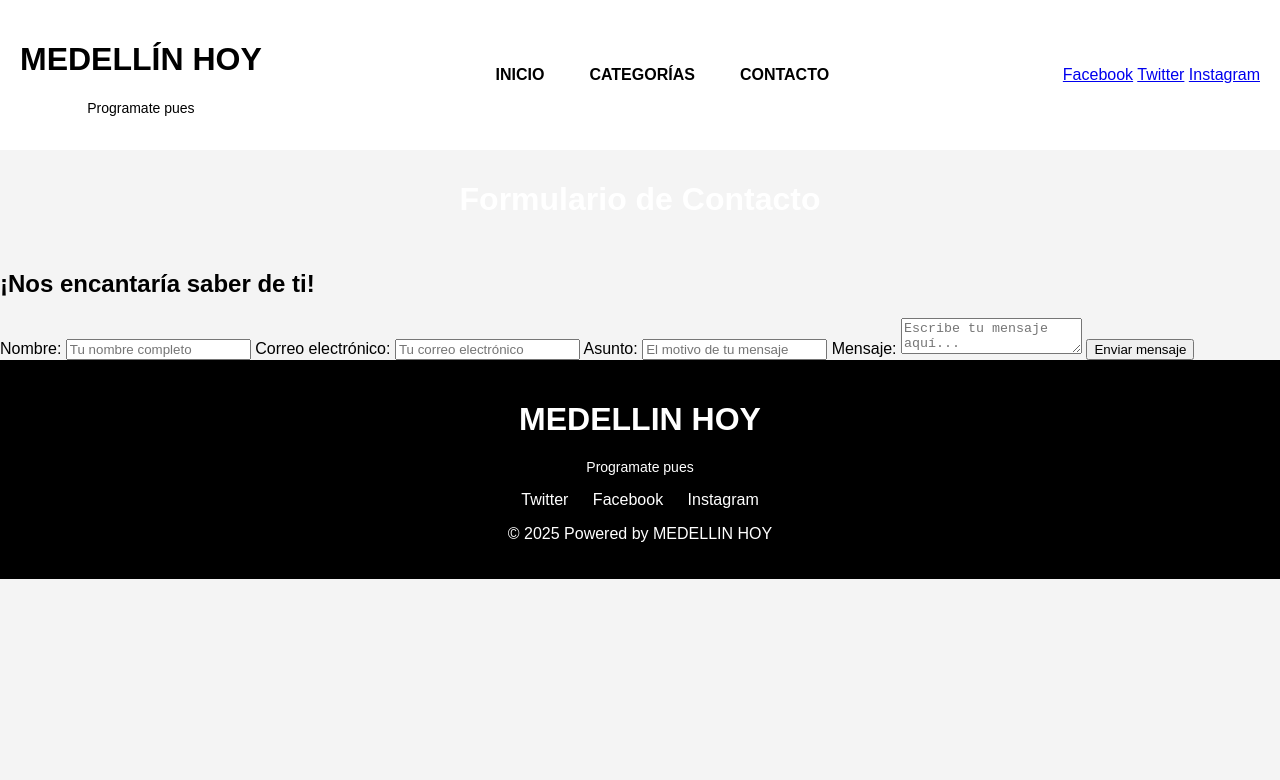
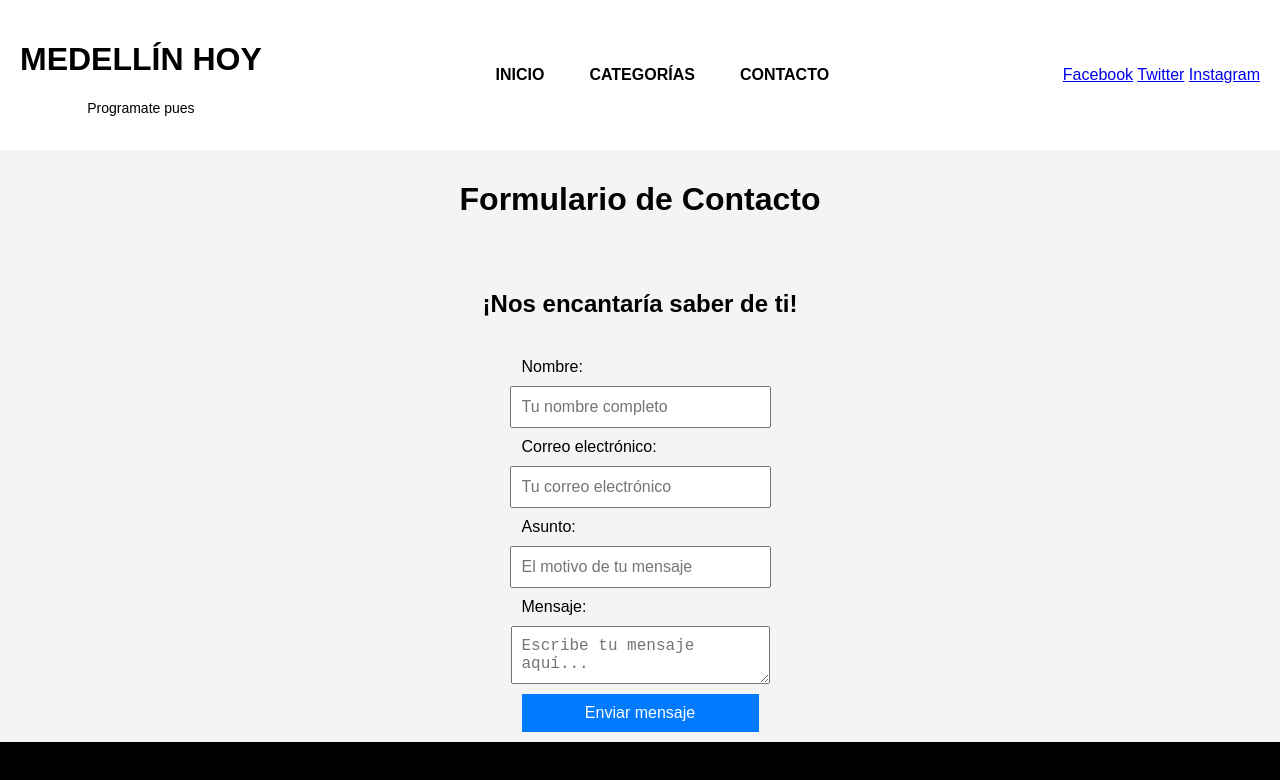
Before and after one commit to tomasmesa27/proyecto, a plain HTML site: page contacto.html in a window 1280 px wide. Shown: the top 780 px of the page. Drawn offline with Linux system fonts and the light colour scheme.

Commit message:
Actualización del formulario

```diff
--- a/contacto.html
+++ b/contacto.html
@@ -40,12 +40,12 @@
 
     <main>
         <header>
-            <h1>Formulario de Contacto</h1>
+            <h1 class="formulario-contacto">Formulario de Contacto</h1>
         </header>
 
         <section class="contacto">
             <h2>¡Nos encantaría saber de ti!</h2>
-            <form action="enviar_formulario.php" method="POST">
+            <form class="contacto" action="enviar_formulario.php" method="POST">
                 <label for="nombre">Nombre:</label>
                 <input type="text" id="nombre" name="nombre" required placeholder="Tu nombre completo">
 
--- a/estilo_definitivo.css
+++ b/estilo_definitivo.css
@@ -271,3 +271,44 @@ nav a:hover {
 .star.selected {
     background-color: #ffcc00; /* Amarillo cuando se selecciona la estrella */
 }
+
+.contacto {
+    display: flex;
+    justify-content: center;
+    align-items: center;
+    flex-direction: column;
+    margin-top: 20px;
+}
+
+.formulario-contacto {
+    color: #020202;
+    justify-content: center;
+}
+
+form.contacto label,
+form.contacto input,
+form.contacto textarea,
+form.contacto button {
+    display: block;
+    width: 100%;
+    margin-bottom: 10px;
+}
+
+form.contacto input,
+form.contacto textarea {
+    padding: 10px;
+    font-size: 16px;
+}
+
+form.contacto button {
+    padding: 10px 20px;
+    font-size: 16px;
+    background-color: #007BFF;
+    color: white;
+    border: none;
+    cursor: pointer;
+}
+
+form.contacto button:hover {
+    background-color: #0056b3;
+}
```
Also changed, not shown: index1.html (+1 -1 lines).
